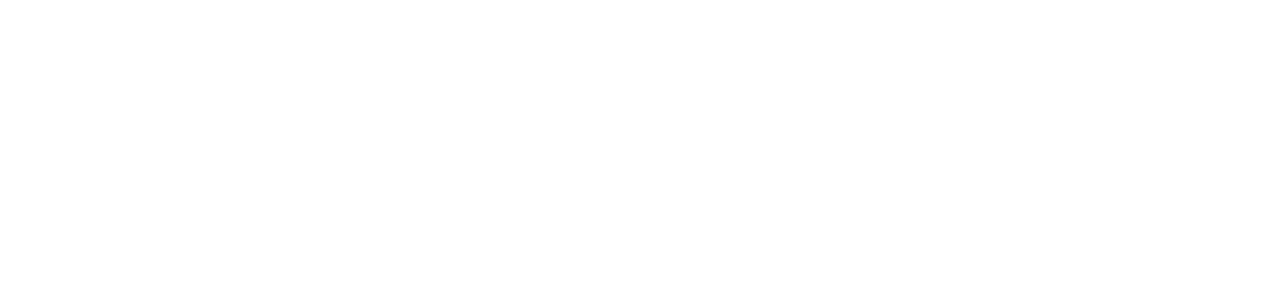
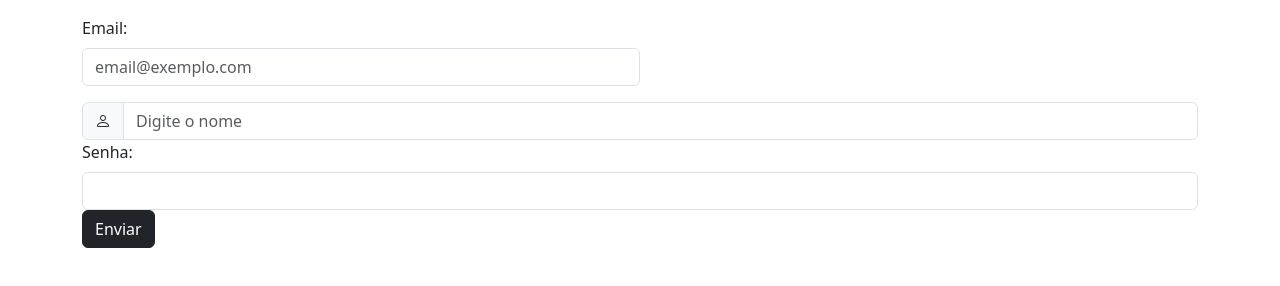
Before and after one commit to Yagouliana/Bootstrap_Intro_yago, a plain HTML site: page ex4_formulario-sub-css/ex4.html in a window 1280 px wide. Drawn offline with nearby package versions, Linux system fonts and the light colour scheme.

Commit message:
Bootstrap_Intro-yago

```diff
--- a/ex4_formulario-sub-css/ex4.html
+++ b/ex4_formulario-sub-css/ex4.html
@@ -1,5 +1,6 @@
 <!DOCTYPE html>
 <html lang="pt-br">
+
 <head>
     <meta charset="UTF-8">
     <meta name="viewport" content="width=device-width, initial-scale=1.0">
@@ -14,12 +15,38 @@
     <!-- CSS customizado -->
     <link rel="stylesheet" href="styles.css">
 </head>
+
 <body>
 
 
     <!-- 1ª Digitação (Aqui) -->
 
+    <div class="container mt-3">
+        <form action="" class="custom-form">
+            <div class="col-sm-6 mb-3">
+                <label for="email" class="form-label">Email:</label>
+                <input type="text" class="form-control custom-input" placeholder="email@exemplo.com" id="email">
+            </div>
+
+            <div class="input-group">
+                <span class="input-group-text custom-icon">
+                    <i class="bi bi-person"></i>
+                </span>
+                <input type="text" class="form-control custom-input" placeholder="Digite o nome">
+            </div>
+
+            <label for="senha" class="form-label">Senha:</label>
+            <input type="password" class="form-control custom-input" id="senha">
+
+            <button type="submit" class="btn btn-dark custom-button">
+                Enviar
+            </button>
+
+        </form>
+    </div>
+
 
     <script src="https://cdn.jsdelivr.net/npm/bootstrap@5.3.0/dist/js/bootstrap.bundle.min.js"></script>
 </body>
+
 </html>
```
Also changed, not shown: ex3_botoes/ex3.html (+18 -0 lines).
